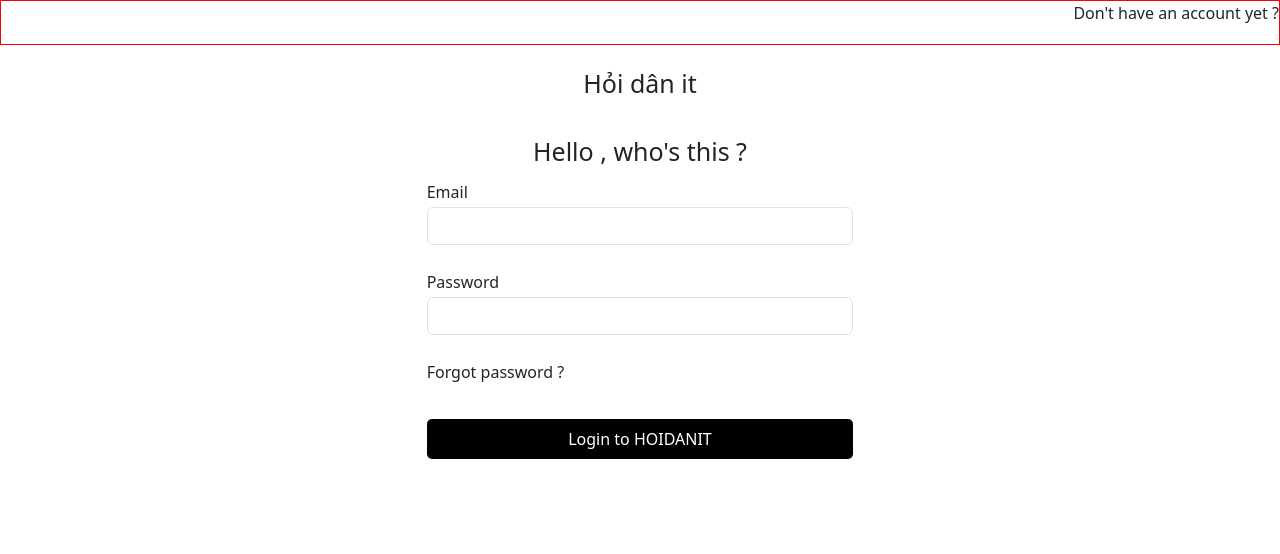
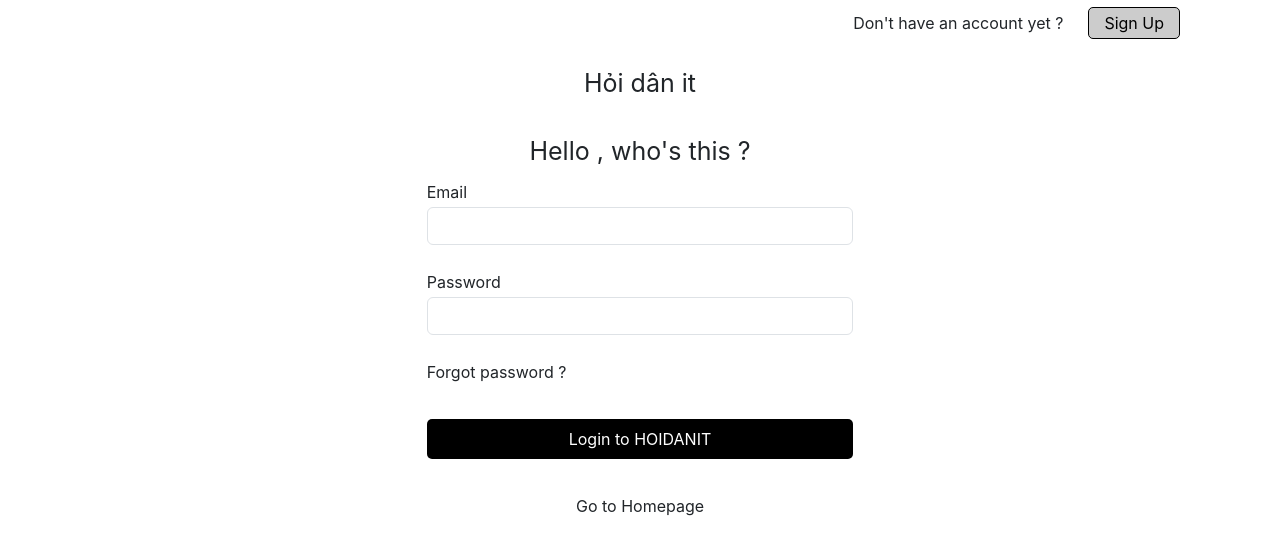
Before and after one commit to ninhtrong2k/react-js, a React (Create React App) app: page /login in a window 1280 px wide. Shown: the top 554 px of the page. Built offline with nearby package versions, Linux system fonts and the light colour scheme.

Commit message:
video 70

```diff
--- /dev/null
+++ b/src/Layout.js
@@ -0,0 +1,39 @@
+import { BrowserRouter, Routes, Route } from "react-router-dom";
+import App from './App';
+import User from './components/User/User';
+import Admin from './components/Admin/Admin';
+import HomePage from './components/Home/HomePage';
+import DashBoard from './components/Admin/Content/DashBoard';
+import ManageUser from './components/Admin/Content/ManageUser';
+import Login from './components/Auth/Login';
+import { ToastContainer, toast } from 'react-toastify';
+import 'react-toastify/dist/ReactToastify.css';
+const Layout = (props) => {
+    return (
+        <>
+            <Routes>
+                <Route path='' element={<App />}>
+                    <Route index element={<HomePage />}></Route>
+                    <Route path='users' element={<User />}></Route>
+                </Route>
+                <Route path='admins' element={<Admin />}>
+                    <Route path='manage-users' element={<ManageUser />}></Route>
+                    <Route index element={<DashBoard />}></Route>
+                </Route>
+                <Route path='/login' element={<Login />}></Route>
+            </Routes>
+            <ToastContainer
+                position="top-right"
+                autoClose={5000}
+                hideProgressBar={false}
+                newestOnTop={false}
+                closeOnClick
+                rtl={false}
+                pauseOnFocusLoss
+                draggable
+                pauseOnHover
+            />
+        </>
+    )
+}
+export default Layout;
--- a/src/components/Admin/Admin.js
+++ b/src/components/Admin/Admin.js
@@ -4,8 +4,7 @@
 import { useState } from "react";
 import { Outlet } from "react-router-dom";
 import React from 'react';
-import { ToastContainer, toast } from 'react-toastify';
-import 'react-toastify/dist/ReactToastify.css';
+
 
 const Admin = (props) => {
     const [collapsed, setCollapsed] = useState(false);
@@ -23,17 +22,7 @@
                     <Outlet />
                 </div>
             </div>
-            <ToastContainer
-                position="top-right"
-                autoClose={5000}
-                hideProgressBar={false}
-                newestOnTop={false}
-                closeOnClick
-                rtl={false}
-                pauseOnFocusLoss
-                draggable
-                pauseOnHover
-                />
+
         </div>
     )
 }
--- a/src/components/Auth/Login.js
+++ b/src/components/Auth/Login.js
@@ -1,12 +1,31 @@
 import { useState } from 'react';
+import { useNavigate } from 'react-router-dom';
+import { postLogin } from '../../services/apiServices';
+import { ToastContainer, toast } from 'react-toastify';
+
 import './Login.scss';
 const Login = (props) => {
-    const [email , setEmail] = useState("");
-    const [password , setPassword] = useState("");
+    const [email, setEmail] = useState("");
+    const [password, setPassword] = useState("");
+    const navigate = useNavigate();
+    const handleLogin = async() => {
+        // alert("me")
+        let data = await postLogin(email,password)
+        if(data && data.EC === 0){
+            toast.success(data.EM)
+            navigate('/');
+         };
+        if(data && data.EC !== 0){
+            toast.error(data.EM)
+        }
+    }
     return (
         <div className="login-container">
             <div className='header'>
+                <span>
                     Don't have an account yet ?
+                </span>
+                <button>Sign Up</button>
             </div>
             <div className='title col-4 mx-auto'>
                 Hỏi dân it
@@ -21,7 +40,7 @@
                         type={'email'}
                         className='form-control'
                         value={email}
-                    onChange={(event)=> setEmail(event.target.value)}
+                        onChange={(event) => setEmail(event.target.value)}
                     ></input>
                 </div>
                 <div className='from-group'>
@@ -30,12 +49,18 @@
                         type={'password'}
                         className='form-control'
                         value={password}
-                    onChange={(event)=> setPassword(event.target.value)}
+                        onChange={(event) => setPassword(event.target.value)}
                     ></input>
                 </div>
                 <span className='forgot-password'>Forgot password ?</span>
                 <div>
-                    <button className='btn-submit'>Login to HOIDANIT</button>
+                    <button
+                    className='btn-submit'
+                    onClick={(event) => handleLogin()}
+                    >Login to HOIDANIT</button>
+                </div>
+                <div className='text-center'>
+                    <span className='back' onClick={() => {navigate('/')}} > Go to Homepage</span>
                 </div>
             </div>
         </div>
--- a/src/components/Auth/Login.scss
+++ b/src/components/Auth/Login.scss
@@ -1,8 +1,23 @@
 .login-container {
     .header {
         height: 45px;
-        text-align: right;
-        border: 1px solid red;
+        padding: 0 100px;
+        display: flex;
+        justify-content: flex-end;
+        align-items: center;
+        gap: 10px;
+        button {
+            padding: 3px 15px;
+            border: none;
+            margin-left: 15px;
+            border-radius: 5px;
+            background: #ccc;
+            border: 1px solid #000;
+            &:hover {
+                background:#fff;
+            }
+        }
+
     }
     .title {
         font-size: 25px;
@@ -34,5 +49,8 @@
             color: #fff;
             background: black;
         }
+        .back {
+            cursor: pointer;
+        }
     }
 }
--- a/src/index.js
+++ b/src/index.js
@@ -1,35 +1,18 @@
 import React from 'react';
 import ReactDOM from 'react-dom/client';
-import App from './App';
 import reportWebVitals from './reportWebVitals';
 import { Provider } from 'react-redux';
 import store from './redux/store';
 import 'bootstrap/dist/css/bootstrap.min.css';
-// import * as ReactDOM from "react-dom/client";
+
 import { BrowserRouter, Routes, Route } from 'react-router-dom';  /// Điều hướng
-import User from './components/User/User';
-import Admin from './components/Admin/Admin';
-import HomePage from './components/Home/HomePage';
-import DashBoard from './components/Admin/Content/DashBoard';
-import ManageUser from './components/Admin/Content/ManageUser';
-import Login from './components/Auth/Login';
-
+import Layout from './Layout';
 
 const root = ReactDOM.createRoot(document.getElementById('root'));
 root.render(
   <Provider store={store}>
     <BrowserRouter>
-      <Routes>
-        <Route path='' element={<App />}>
-          <Route index element={<HomePage />}></Route>
-          <Route path='users' element={<User />}></Route>
-        </Route>
-        <Route path='admins' element={<Admin />}>
-          <Route path='manage-users' element={<ManageUser />}></Route>
-          <Route index element={<DashBoard />}></Route>
-        </Route>
-        <Route path='/login' element={<Login />}></Route>
-      </Routes>
+     <Layout/>
     </BrowserRouter>
   </Provider>
 );
--- a/src/services/apiServices.js
+++ b/src/services/apiServices.js
@@ -29,4 +29,8 @@
     return axios.get(`api/v1/participant?page=${page}&limit=${limit}`);
 }
 
-export { postCreateNewUser, getAllUsers, putUpdateUser, deleteUser, getUsersWithPaginate }
+const postLogin = (email ,password) => {
+    return axios.post(`api/v1/login`,{email,password});
+}
+
+export { postCreateNewUser, getAllUsers, putUpdateUser, deleteUser, getUsersWithPaginate ,postLogin }
```
Lines whose indentation alone changed are shown as unchanged.
